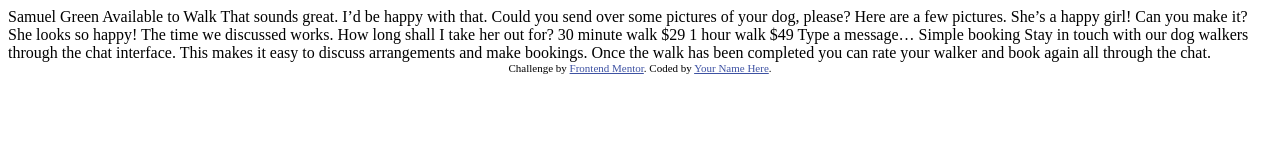
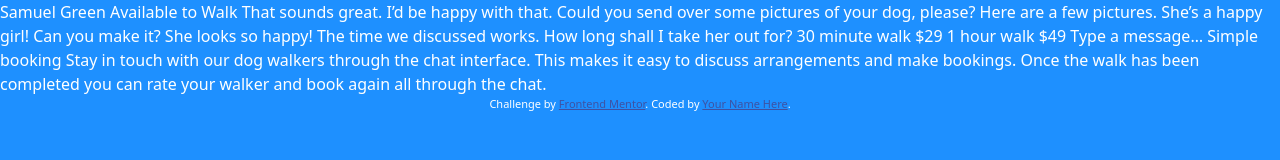
Before and after one commit to jmbodnar/chat-app-css-illustration, a website: page docs/index.html in a window 1280 px wide. Drawn offline with Linux system fonts and the light colour scheme.

Commit message:
Add base scripts and files

```diff
--- a/docs/assets/css/scss/main.scss
+++ b/docs/assets/css/scss/main.scss
@@ -0,0 +1,8 @@
+@use "../../../../node_modules/sanitize.css/sanitize.css";
+@use "../../../../node_modules/sanitize.css/forms.css";
+@use "../../../../node_modules/sanitize.css/typography.css";
+
+body {
+  background: dodgerblue;
+  color:white;
+}
--- a/docs/index.html
+++ b/docs/index.html
@@ -5,6 +5,7 @@
   <meta name="viewport" content="width=device-width, initial-scale=1.0"> <!-- displays site properly based on user's device -->
 
   <link rel="icon" type="image/png" sizes="32x32" href="./images/favicon-32x32.png">
+  <link rel="stylesheet" href="assets/css/main.css">
 
   <title>Frontend Mentor | [Challenge Name Here]</title>
 
```
Also changed, not shown: package.json (added, +34 -0 lines), docs/assets/css/main.css, 2 other files.
